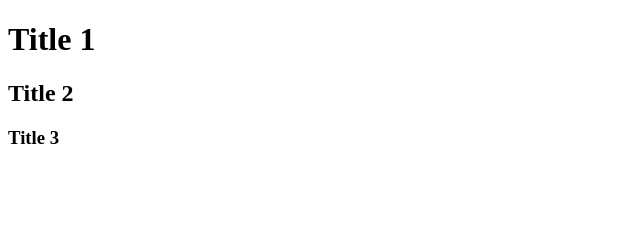
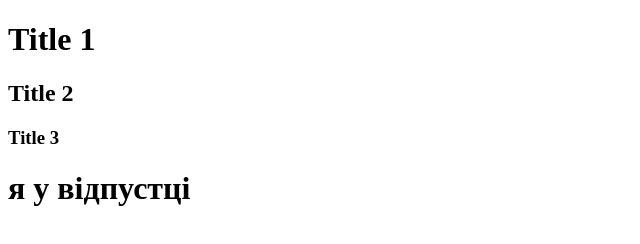
Before and after one commit to vitalii-khrypko/27.10-test, a plain HTML site: page index.html in a window 1280 px wide. Shown: the whole page, without its empty margins (0-640 px from the left). Drawn offline with Linux system fonts and the light colour scheme.

Commit message:
add h1 <vacation>

```diff
--- a/index.html
+++ b/index.html
@@ -10,5 +10,6 @@
   <h1>Title 1</h1>
   <h2>Title 2</h2>
   <h3>Title 3</h3>
+  <h1>я у відпустці</h1>
 </body>
 </html>
```
